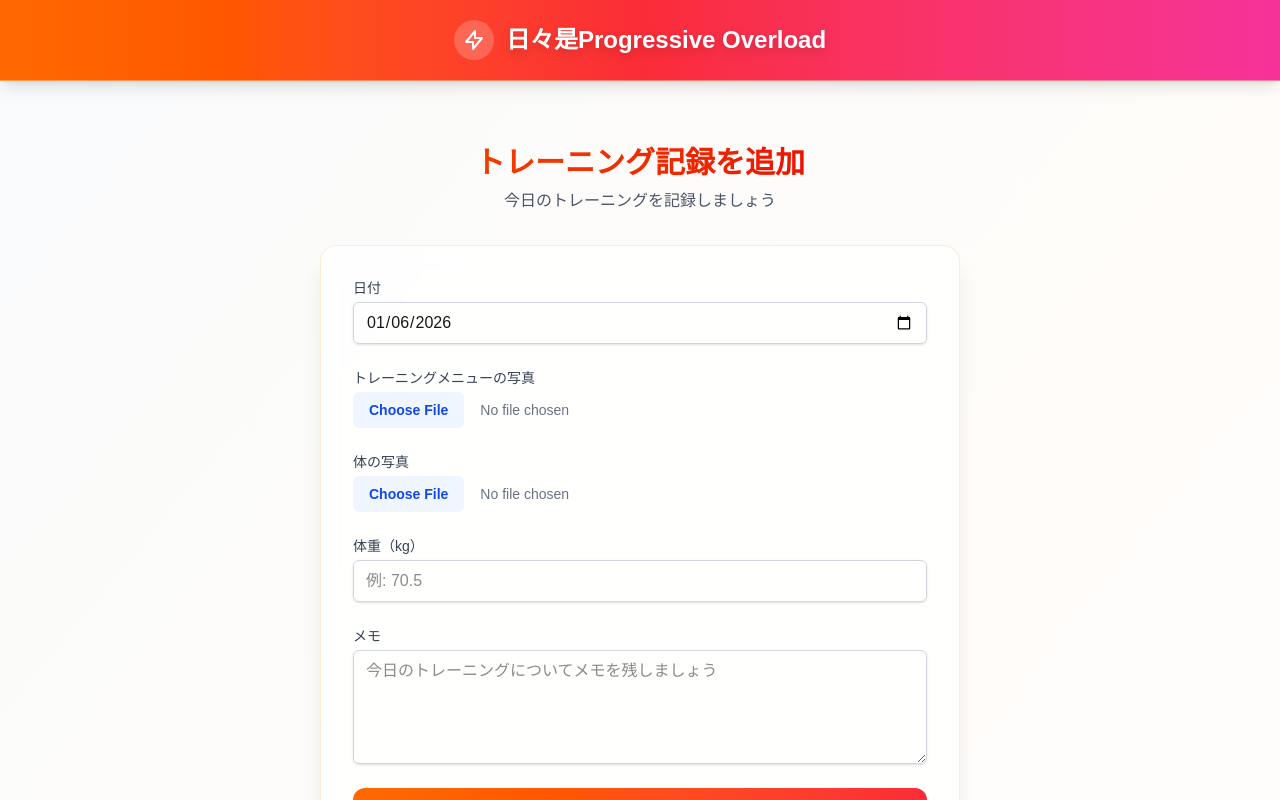
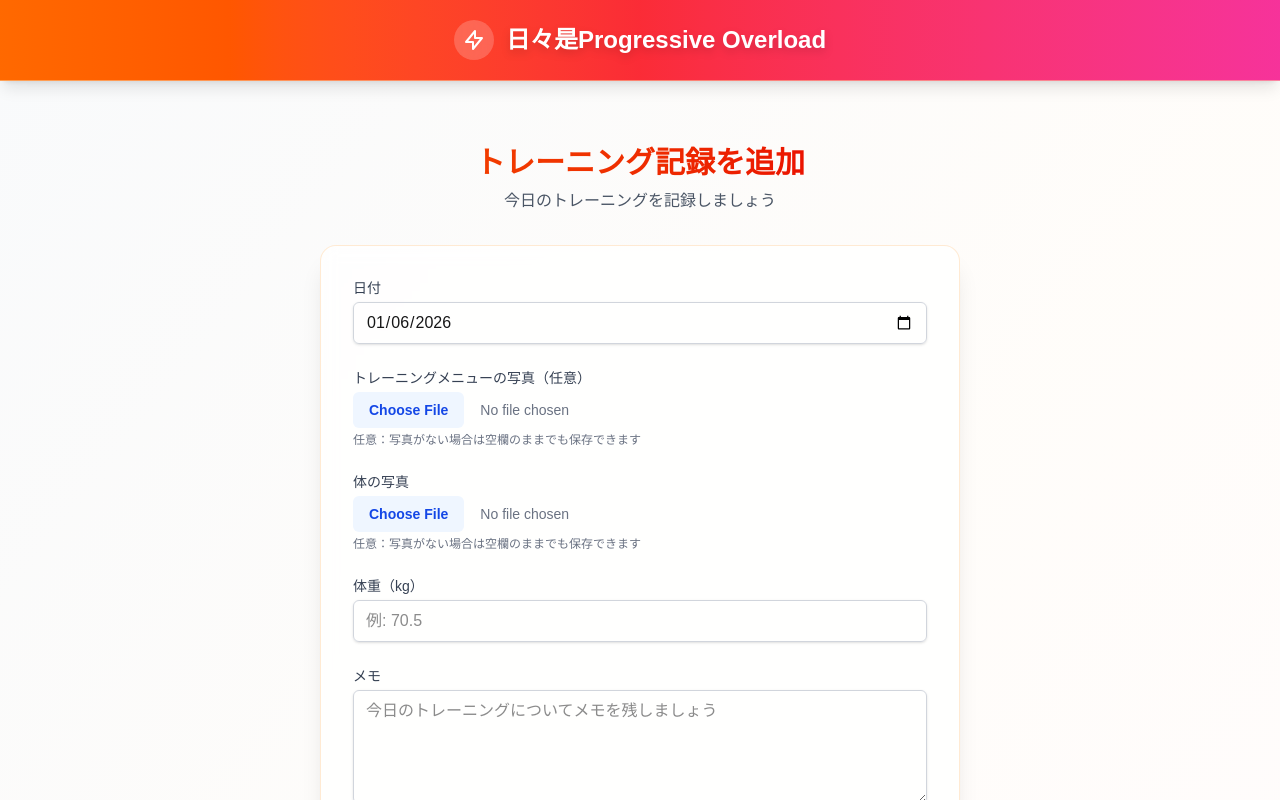
Before and after one commit to kazuma2133/progressive-overload-app, a Next.js app: page / in a window 1280 px wide. Shown: the top 800 px of the page. Built offline with nearby package versions, Linux system fonts and the light colour scheme.

Commit message:
写真を任意項目に変更（メニュー写真体の写真なしでも記録保存可能）

```diff
--- a/components/EditRecordModal.tsx
+++ b/components/EditRecordModal.tsx
@@ -22,8 +22,8 @@ export default function EditRecordModal({
   const [weight, setWeight] = useState<string>(record.weight?.toString() || "");
   const [menuPhoto, setMenuPhoto] = useState<File | null>(null);
   const [bodyPhoto, setBodyPhoto] = useState<File | null>(null);
-  const [menuPreview, setMenuPreview] = useState<string | null>(record.menuPhotoUrl);
-  const [bodyPreview, setBodyPreview] = useState<string | null>(record.bodyPhotoUrl);
+  const [menuPreview, setMenuPreview] = useState<string | null>(record.menuPhotoUrl || null);
+  const [bodyPreview, setBodyPreview] = useState<string | null>(record.bodyPhotoUrl || null);
   const [isSaving, setIsSaving] = useState(false);
   const [photoModal, setPhotoModal] = useState<{
     imageUrl: string;
@@ -36,8 +36,8 @@ export default function EditRecordModal({
       setDate(record.date);
       setMemo(record.memo);
       setWeight(record.weight?.toString() || "");
-      setMenuPreview(record.menuPhotoUrl);
-      setBodyPreview(record.bodyPhotoUrl);
+      setMenuPreview(record.menuPhotoUrl || null);
+      setBodyPreview(record.bodyPhotoUrl || null);
       setMenuPhoto(null);
       setBodyPhoto(null);
     }
@@ -81,16 +81,22 @@ export default function EditRecordModal({
       // 新しい写真が選択されていたら変換
       if (menuPhoto) {
         menuPhotoUrl = await fileToBase64(menuPhoto);
+      } else if (!record.menuPhotoUrl) {
+        // 写真がなく、既存の写真もない場合は空文字
+        menuPhotoUrl = undefined;
       }
       if (bodyPhoto) {
         bodyPhotoUrl = await fileToBase64(bodyPhoto);
+      } else if (!record.bodyPhotoUrl) {
+        // 写真がなく、既存の写真もない場合は空文字
+        bodyPhotoUrl = undefined;
       }
 
       // データを更新
       updateTrainingRecord(record.id, {
         date,
-        menuPhotoUrl,
-        bodyPhotoUrl,
+        menuPhotoUrl: menuPhotoUrl || undefined,
+        bodyPhotoUrl: bodyPhotoUrl || undefined,
         memo,
         weight: weight ? parseFloat(weight) : undefined,
       });
--- a/components/PhotoUploadForm.tsx
+++ b/components/PhotoUploadForm.tsx
@@ -67,12 +67,13 @@ export default function PhotoUploadForm() {
       return;
     }
 
-    if (!menuPhoto || !bodyPhoto) {
-      alert("写真を2枚とも選択してください");
+    // 入力値の検証
+    // 写真、メモ、体重のいずれかがあれば保存可能
+    if (!menuPhoto && !bodyPhoto && !memo.trim() && !weight) {
+      alert("写真、メモ、体重のいずれかを入力してください");
       return;
     }
 
-    // 入力値の検証（長さ制限）
     if (memo.length > 2000) {
       alert("メモは2000文字以内で入力してください");
       return;
@@ -81,11 +82,20 @@ export default function PhotoUploadForm() {
     setIsUploading(true);
 
     try {
-      // 写真をBase64に変換（モック版）
-      const [menuPhotoUrl, bodyPhotoUrl] = await Promise.all([
-        fileToBase64(menuPhoto),
-        fileToBase64(bodyPhoto),
-      ]);
+      // 写真をBase64に変換（写真がある場合のみ）
+      const photoPromises: Promise<string | undefined>[] = [];
+      if (menuPhoto) {
+        photoPromises.push(fileToBase64(menuPhoto));
+      } else {
+        photoPromises.push(Promise.resolve(undefined));
+      }
+      if (bodyPhoto) {
+        photoPromises.push(fileToBase64(bodyPhoto));
+      } else {
+        photoPromises.push(Promise.resolve(undefined));
+      }
+
+      const [menuPhotoUrl, bodyPhotoUrl] = await Promise.all(photoPromises);
 
       // データをローカルストレージに保存
       await saveTrainingRecord({
@@ -160,7 +170,7 @@ export default function PhotoUploadForm() {
             htmlFor="menuPhoto"
             className="block text-sm font-medium text-gray-700"
           >
-            トレーニングメニューの写真
+            トレーニングメニューの写真（任意）
           </label>
           <input
             type="file"
@@ -168,8 +178,8 @@ export default function PhotoUploadForm() {
             accept="image/*"
             onChange={handleMenuPhotoChange}
             className="mt-1 block w-full text-sm text-gray-500 file:mr-4 file:rounded-md file:border-0 file:bg-blue-50 file:px-4 file:py-2 file:text-sm file:font-semibold file:text-blue-700 hover:file:bg-blue-100"
-            required
           />
+          <p className="mt-1 text-xs text-gray-500">任意：写真がない場合は空欄のままでも保存できます</p>
           {menuPreview && (
             <div className="mt-4">
               <img
@@ -195,8 +205,8 @@ export default function PhotoUploadForm() {
             accept="image/*"
             onChange={handleBodyPhotoChange}
             className="mt-1 block w-full text-sm text-gray-500 file:mr-4 file:rounded-md file:border-0 file:bg-blue-50 file:px-4 file:py-2 file:text-sm file:font-semibold file:text-blue-700 hover:file:bg-blue-100"
-            required
           />
+          <p className="mt-1 text-xs text-gray-500">任意：写真がない場合は空欄のままでも保存できます</p>
           {bodyPreview && (
             <div className="mt-4">
               <img
--- a/components/TrainingRecordList.tsx
+++ b/components/TrainingRecordList.tsx
@@ -148,8 +148,10 @@ export default function TrainingRecordList() {
             </div>
 
             {/* 写真を横並びで表示 */}
+            {(record.menuPhotoUrl || record.bodyPhotoUrl) && (
               <div className="mb-4 grid grid-cols-1 gap-4 md:grid-cols-2">
                 {/* メニュー写真 */}
+                {record.menuPhotoUrl ? (
                   <div>
                     <p className="mb-2 text-sm font-medium text-gray-700">
                       トレーニングメニュー
@@ -158,14 +160,25 @@ export default function TrainingRecordList() {
                       <img
                         src={record.menuPhotoUrl}
                         alt="トレーニングメニュー"
-                    onClick={() => handlePhotoClick(record.menuPhotoUrl, "トレーニングメニュー")}
+                        onClick={() => handlePhotoClick(record.menuPhotoUrl!, "トレーニングメニュー")}
                         className="w-full cursor-pointer object-cover transition-transform hover:scale-110"
                       />
                       <div className="absolute inset-0 bg-gradient-to-t from-black/20 to-transparent opacity-0 transition-opacity hover:opacity-100"></div>
                     </div>
                   </div>
+                ) : (
+                  <div>
+                    <p className="mb-2 text-sm font-medium text-gray-700">
+                      トレーニングメニュー
+                    </p>
+                    <div className="flex h-48 items-center justify-center rounded-xl border-2 border-dashed border-gray-300 bg-gray-50">
+                      <p className="text-sm text-gray-400">写真なし</p>
+                    </div>
+                  </div>
+                )}
 
                 {/* 体の写真 */}
+                {record.bodyPhotoUrl ? (
                   <div>
                     <p className="mb-2 text-sm font-medium text-gray-700">
                       体の写真
@@ -174,13 +187,24 @@ export default function TrainingRecordList() {
                       <img
                         src={record.bodyPhotoUrl}
                         alt="体の写真"
-                    onClick={() => handlePhotoClick(record.bodyPhotoUrl, "体の写真")}
+                        onClick={() => handlePhotoClick(record.bodyPhotoUrl!, "体の写真")}
                         className="w-full cursor-pointer object-cover transition-transform hover:scale-110"
                       />
                       <div className="absolute inset-0 bg-gradient-to-t from-black/20 to-transparent opacity-0 transition-opacity hover:opacity-100"></div>
                     </div>
                   </div>
+                ) : (
+                  <div>
+                    <p className="mb-2 text-sm font-medium text-gray-700">
+                      体の写真
+                    </p>
+                    <div className="flex h-48 items-center justify-center rounded-xl border-2 border-dashed border-gray-300 bg-gray-50">
+                      <p className="text-sm text-gray-400">写真なし</p>
                     </div>
+                  </div>
+                )}
+              </div>
+            )}
 
             {/* 体重 */}
             {record.weight !== undefined && (
--- a/lib/mockStorage.ts
+++ b/lib/mockStorage.ts
@@ -20,8 +20,8 @@ export interface MonthlyGoal {
 export interface TrainingRecord {
   id: string;
   date: string;
-  menuPhotoUrl: string;
-  bodyPhotoUrl: string;
+  menuPhotoUrl?: string; // トレーニングメニューの写真（任意）
+  bodyPhotoUrl?: string; // 体の写真（任意）
   memo: string;
   weight?: number; // 体重（kg）
   likes?: number; // いいね数
@@ -52,8 +52,8 @@ export function fileToBase64(file: File): Promise<string> {
 // トレーニング記録を保存
 export async function saveTrainingRecord(data: {
   date: string;
-  menuPhotoUrl: string;
-  bodyPhotoUrl: string;
+  menuPhotoUrl?: string;
+  bodyPhotoUrl?: string;
   memo: string;
   weight?: number;
 }): Promise<string> {
@@ -95,8 +95,8 @@ export function updateTrainingRecord(
   id: string,
   data: {
     date: string;
-    menuPhotoUrl: string;
-    bodyPhotoUrl: string;
+    menuPhotoUrl?: string;
+    bodyPhotoUrl?: string;
     memo: string;
     weight?: number;
   }
```
Lines whose indentation alone changed are shown as unchanged.
